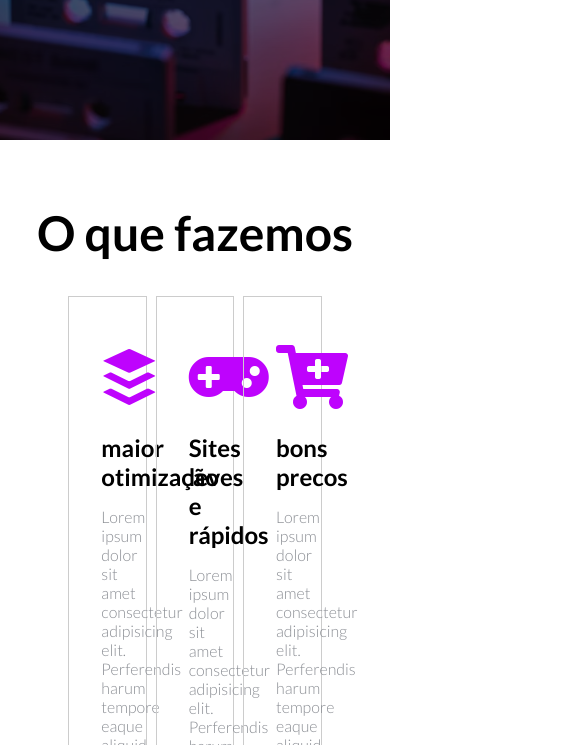
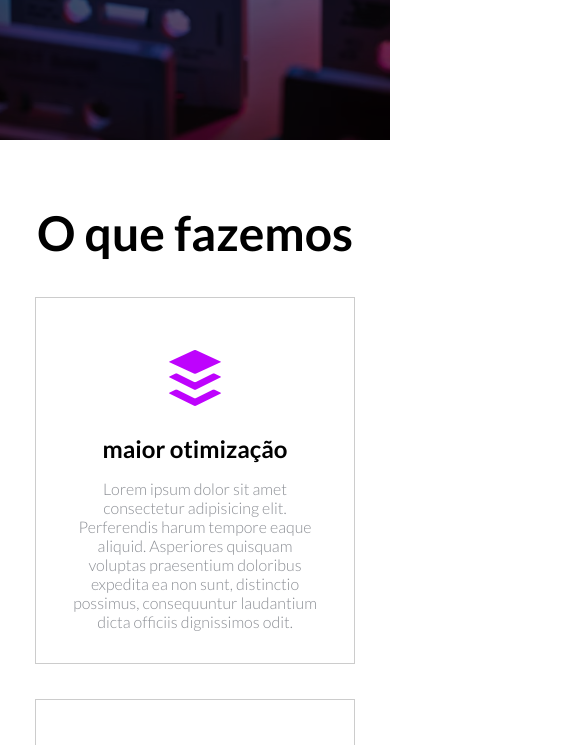
Before and after one commit to vitoriacst/Agency_project, a plain HTML site: page index.html in a window 390 px wide. Shown: the part 577-1322 px from the top of the page, 585 px wide, since content can reach past the window. Drawn offline with Linux system fonts and the light colour scheme.

Commit message:
criando responsividade

```diff
--- a/sass/_utilities.sass
+++ b/sass/_utilities.sass
@@ -1,59 +1,81 @@
+// MIXINS
 @mixin reset
-    *
-        margin:0
-        padding:0
-        box-sizing: border-box
-        font-family: 'Lato'
+  *
+    margin: 0
+    padding: 0
+    box-sizing: border-box
+    font-family: 'Lato'
 
-        a
-            text-decoration: none
+  a
+    text-decoration: none
 
-        li
-            list-style: none
+  li
+    list-style: none
 
 @mixin main-hover
-    transition: .3s
-    &:hover
-        color: $primary-color
+  transition: .3s
 
+  &:hover
+    color: $primary-color
+
+@mixin card-mobile
+  width: 100%
+  height: 200px
+  margin: 0
+  margin-bottom: 2rem
+
+// MOBILE
+@mixin mobile
+  @media (max-width: 425px)
+    @content
+
+// PLACEHOLDER SELECTORS
 %title-text-shadow
-    text-shadow: 3px 2px $black
+  text-shadow: 3px 2px $black
 
 %section-title
-    font-size: 3rem
-    margin-top: 2rem
-    text-align: center
+  font-size: 3rem
+  margin-top: 2rem
+  text-align: center
 
 %center-bg
-    background-size: cover
-    background-position: center
+  background-size: cover
+  background-position: center
 
 %card-hover
-    .job-card-title, .job-card-cover ,.job-card-title
-        opacity: 0
+  .job-card-title, .job-card-cover, .job-card-description
+    opacity: 0
+    @include mobile
+    opacity: 1
+
+    @include mobile
+      opacity: 1
+
+  &:hover
+    .job-card-title, .job-card-cover, .job-card-description
+      opacity: 1
+
+// BTNS
+.btn
+  padding: .6rem 1rem
+  border: 1px solid $light-color
+  text-transform: uppercase
+  border-radius: 5px
+  transition: .3s
+  color: $light-color
+
+  &:hover
+    border-color: $primary-color
+    color: $primary-color
+
+  &-primary
+    background-color: $primary-color
+    border-color: $primary-color
+
     &:hover
-        .job-card, .job-card-cover, .job-card-description ,.job-card-title
-            opacity: 1
-//btnss
+      background-color: transparent
 
-.btn
-    padding: .6rem 1rem
-    border: 1px solid $light-color
-    text-transform: uppercase
-    border-radius: 5px
-    transition: .3s
-    color: $light-color
-    &:hover
-        border-color: $primary-color
-        color: $primary-color
-
-    &-primary
-        background-color: $primary-color
-        border-color: $primary-color
-
-        &:hover
-            background-color: transparent
-    &-rounded
-        margin-top: 1rem
-        border-radius: 2rem
-        padding: 1rem 1.5rem
+  &-rounded
+    margin-top: 1rem
+    border-radius: 2rem
+    padding: 1rem 1.5rem
--- a/sass/styles.sass
+++ b/sass/styles.sass
@@ -8,6 +8,12 @@
   height: 85vh
   background-size: cover
   background-position: center
+  @include mobile
+    height: 85vh
+
+  nav
+    @include mobile
+      display: none
 
 
   .nav-container
@@ -21,6 +27,8 @@
     background-color: $black
     z-index: 10
 
+    @include mobile
+      padding: 1rem
 
 
     .brand
@@ -44,6 +52,8 @@
       font-size: 2rem
       color: #FFF
       display: none
+      @include mobile
+        display: block
 
 
   .title-container
@@ -53,6 +63,9 @@
     align-items: center
     justify-content: center
     height: 100%
+    @include mobile
+      text-align: center
+      padding: 2rem
 
 
     h2
@@ -77,6 +90,8 @@
     flex-wrap: wrap
     justify-content: space-around
     padding: 2rem
+    @include mobile
+      padding: 2rem 0
 
 
     .services-card
@@ -85,7 +100,9 @@
       padding: 2rem
       border: 1px solid #CCC
       transition: .3s
-
+      @include mobile
+        width: 100%
+        margin-bottom: 2rem
 
       i
         color: $primary-color
@@ -108,6 +125,8 @@
 .jobs-container
   background-color: $secondary-bg
   padding: 3rem
+  @include mobile
+    padding: 2rem
 
 
   h2
@@ -116,6 +135,8 @@
   .jobs-list
     display: flex
     padding: 2rem 0
+    @include mobile
+      flex-direction: column
 
 
     .first-job
@@ -128,16 +149,17 @@
       transition: .5s
       @extend %center-bg
       @extend %card-hover
-
+      @include mobile
+        @include card-mobile
 
 
     .other-jobs-container
       display: flex
       flex-wrap: wrap
       width: 68%
-
-
-
+      @include mobile
+        width: 100%
+        flex-direction: column
 
       .job-card
         width: 46%
@@ -148,6 +170,8 @@
         margin-right: 15px
         @extend %center-bg
         @extend %card-hover
+        @include mobile
+          @include card-mobile
 
 
 
@@ -196,9 +220,9 @@ footer
     margin: 0 auto
     display: flex
     flex-wrap: wrap
-
-
-
+    @include mobile
+      max-width: 100%
+      flex-direction: column
 
     .footer-title
       color: #FFF
@@ -207,24 +231,28 @@ footer
 
   .footer-desc-container, .footer-links-container
     width: 50%
-
-
+    @include mobile
+      width: 100%
+      margin-bottom: 2rem
+      text-align: center
 
   .footer-desc-container
     p
       width: 80%
       line-height: 1.3
-
+      @include mobile
+        width: 100%
 
 
   .footer-links-container
     display: flex
-
-
+    @include mobile
+      flex-direction: column
 
     &-list
       padding: 0 1rem
-
+      @include mobile
+        margin-bottom: 2rem
 
       li
         margin-bottom: .5rem
@@ -239,6 +267,8 @@ footer
   .footer-copy-right-container
     width: 100%
     margin-top: 3rem
+    @include mobile
+       text-align: center
 
 
     p
```
Also changed, not shown: css/styles.css, 1 other file.
